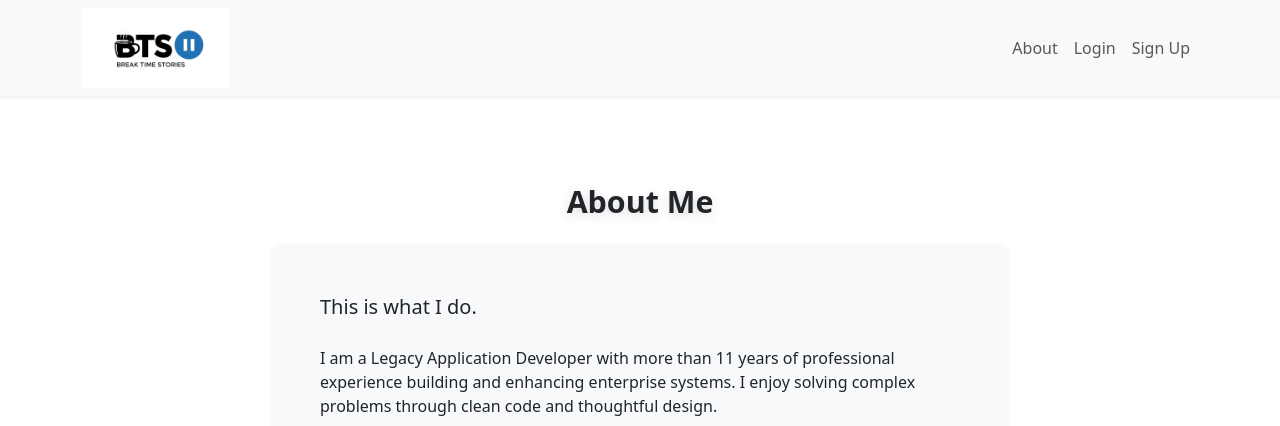
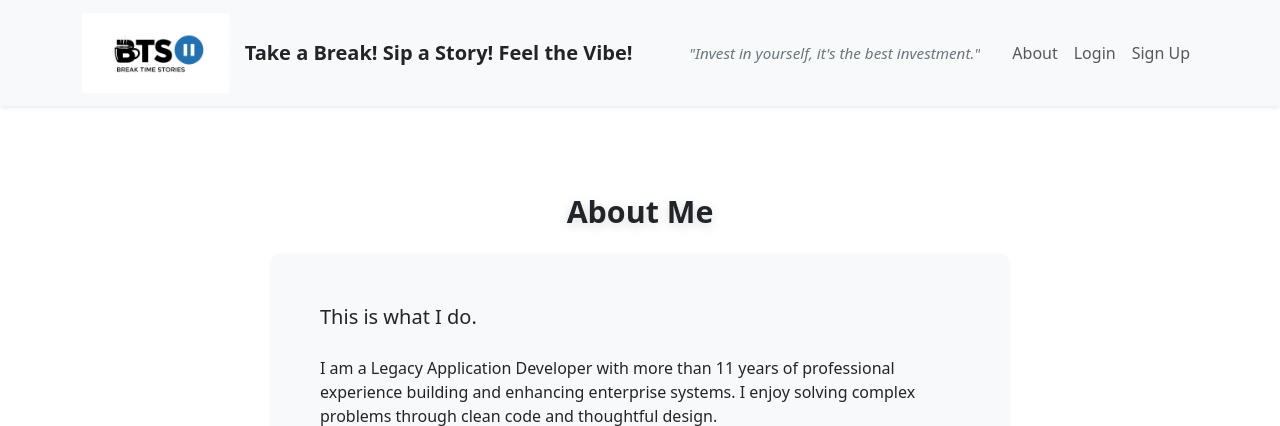
Before and after one commit to Vivek-git-dev/BTS_Blog_Flask, a Flask app: page /about in a window 1280 px wide. Shown: the top 426 px of the page. Run offline with Flask 3, Linux system fonts and the light colour scheme; some libraries are stand-ins or nearby versions.

Commit message:
Add categories and update navabr with quotes

```diff
--- a/app/static/css/style.css
+++ b/app/static/css/style.css
@@ -4,6 +4,44 @@
 
 .card-body {
     padding: 1.25rem;
+}
+
+/* Rotating Quotes Styling */
+.quote-display {
+    display: flex;
+    align-items: center;
+    justify-content: center;
+    padding: 5px 0;
+    white-space: nowrap;
+    overflow: hidden;
+    text-overflow: ellipsis;
+}
+
+#quoteText {
+    animation: fadeInOut 5s ease-in-out infinite;
+    font-size: 0.95rem;
+    color: #6c757d;
+    font-weight: 500;
+    line-height: 1.4;
+    font-style: italic;
+    max-width: 300px;
+    overflow: hidden;
+    text-overflow: ellipsis;
+}
+
+@keyframes fadeInOut {
+    0% {
+        opacity: 0;
+    }
+    10% {
+        opacity: 1;
+    }
+    90% {
+        opacity: 1;
+    }
+    100% {
+        opacity: 0;
+    }
 }
 
 .hero-animate {
--- /dev/null
+++ b/app/static/quotes.json
@@ -0,0 +1,20 @@
+{
+  "quotes": [
+    "Invest in yourself, it's the best investment.",
+    "Progress over perfection.",
+    "Every expert was once a beginner.",
+    "Done is better than perfect.",
+    "Great things never came from comfort zones.",
+    "Build first. Optimize later.",
+    "Learning by doing.",
+    "The best time to start was yesterday. The second best time is now.",
+    "Consistency is the key to success.",
+    "Innovation happens at the intersection of ideas.",
+    "Embrace the failures, they teach you.",
+    "Small steps lead to big achievements.",
+    "The simplest solution is often the best.",
+    "Share knowledge, multiply wisdom.",
+    "Your next breakthrough is one commit away.",
+    "Code with purpose, design with passion."
+  ]
+}
--- a/app/templates/base.html
+++ b/app/templates/base.html
@@ -22,15 +22,33 @@
     {% block navbar %}
     <nav class="navbar navbar-expand-lg navbar-light bg-light shadow-sm">
         <div class="container">
-            <a href="{{ url_for('main.home') }}" class="text-decoration-none">
+            <!-- Logo with Tagline -->
+            <a href="{{ url_for('main.home') }}" class="navbar-brand text-decoration-none d-flex align-items-center gap-3">
                 <img src="{{ url_for('static', filename='images/BTS Logo Final.png') }}" alt="BTS Logo" height="80">
+                <div class="d-none d-md-block">
+                    <p class="mb-0 fw-bold text-dark" style="font-size: 1 rem; line-height: 1.3;">
+                        Take a Break! Sip a Story! Feel the Vibe!
+                    </p>
+                </div>
             </a>
+
+            <!-- Navbar Toggle Button -->
             <button class="navbar-toggler" type="button" data-bs-toggle="collapse" data-bs-target="#navbarNav">
                 <span class="navbar-toggler-icon"></span>
             </button>
 
+            <!-- Navigation Menu -->
             <div class="collapse navbar-collapse" id="navbarNav">
-                <ul class="navbar-nav ms-auto">
+                <ul class="navbar-nav ms-auto align-items-center">
+                    <!-- Rotating Quote -->
+                    <li class="nav-item me-4 d-none d-lg-block">
+                        <div id="quoteContainer" class="quote-display">
+                            <em class="text-muted">
+                                <span id="quoteText">Loading...</span>
+                            </em>
+                        </div>
+                    </li>
+
                     <li class="nav-item">
                         <a class="nav-link" href="{{ url_for('main.about') }}">About</a>
                     </li>
@@ -51,11 +69,34 @@
                         <a class="nav-link" href="{{ url_for('auth.register') }}">Sign Up</a>
                     </li>
                     {% endif %}
-
                 </ul>
             </div>
         </div>
     </nav>
+
+    <script>
+        // Rotating quotes functionality
+        let quotes = [];
+        let currentQuoteIndex = 0;
+
+        // Load quotes from JSON
+        fetch('{{ url_for("static", filename="quotes.json") }}')
+            .then(response => response.json())
+            .then(data => {
+                quotes = data.quotes;
+                displayQuote();
+                // Rotate quote every 5 seconds
+                setInterval(displayQuote, 5000);
+            });
+
+        function displayQuote() {
+            if (quotes.length > 0) {
+                const quoteElement = document.getElementById('quoteText');
+                quoteElement.textContent = '"' + quotes[currentQuoteIndex] + '"';
+                currentQuoteIndex = (currentQuoteIndex + 1) % quotes.length;
+            }
+        }
+    </script>
     {% endblock %}
 
     <!-- Flash messages -->
--- a/app/templates/index.html
+++ b/app/templates/index.html
@@ -4,11 +4,6 @@
 {% block content %}
 
 <div class="container py-5">
-
-  <!-- Page Heading -->
-  <h1 class="display-5 fw-bold text-dark hero-animate" style="letter-spacing:1px;">
-    Take a Break! Sip a Story! Feel the Vibe!
-  </h1>
 
   <!-- Hero Section -->
   <section class="mb-5">
--- a/fly.toml
+++ b/fly.toml
@@ -12,7 +12,7 @@ primary_region = "iad" # CST
   DATABASE_URL = "postgresql://user:password@postgres.internal:5432/bts_blog"
 
 [deploy]
-  release_command = "flask db upgrade"
+  release_command = "flask db upgrade && python seed_categories.py"
 
 [http_service]
   internal_port = 8080
```
